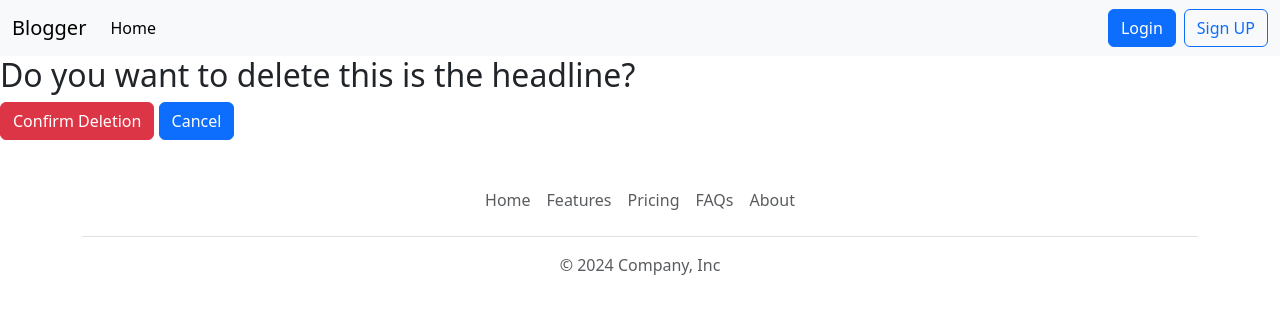
After one commit to tmalik258/Python-Programming-B6, a Django app: page /delete/1/ in a window 1280 px wide. The commit adds this page. Shown: the top 314 px of the page. Run offline with Django 5.2, Linux system fonts and the light colour scheme; data comes from the database, SQL or seed files in the repository; both versions use the stored data as it was after the commit.

Commit message:
registration, updateview, deleteview

```diff
--- a/Django/blog_project/accounts/urls.py
+++ b/Django/blog_project/accounts/urls.py
@@ -1,5 +1,8 @@
 from django.urls import path, include
+
+from . import views
 
 urlpatterns = [
     path('', include('django.contrib.auth.urls')),
+    path('signup/', views.signUpView, name='sign-up'),
 ]
--- a/Django/blog_project/blog/forms.py
+++ b/Django/blog_project/blog/forms.py
@@ -2,7 +2,7 @@ from django import forms
 
 from .models import Post
 
-class CreatePostForm(forms.ModelForm):
+class PostForm(forms.ModelForm):
     class Meta:
         model = Post
         # fields = ('__all__',)
--- /dev/null
+++ b/Django/blog_project/blog/templates/blog/_footer.html
@@ -0,0 +1,22 @@
+<div class="container">
+  <footer class="py-3 my-4">
+    <ul class="nav justify-content-center border-bottom pb-3 mb-3">
+      <li class="nav-item">
+        <a href="#" class="nav-link px-2 text-body-secondary">Home</a>
+      </li>
+      <li class="nav-item">
+        <a href="#" class="nav-link px-2 text-body-secondary">Features</a>
+      </li>
+      <li class="nav-item">
+        <a href="#" class="nav-link px-2 text-body-secondary">Pricing</a>
+      </li>
+      <li class="nav-item">
+        <a href="#" class="nav-link px-2 text-body-secondary">FAQs</a>
+      </li>
+      <li class="nav-item">
+        <a href="#" class="nav-link px-2 text-body-secondary">About</a>
+      </li>
+    </ul>
+    <p class="text-center text-body-secondary">© 2024 Company, Inc</p>
+  </footer>
+</div>
--- /dev/null
+++ b/Django/blog_project/blog/templates/blog/_navbar.html
@@ -0,0 +1,26 @@
+<nav class="navbar navbar-expand-lg bg-body-tertiary">
+    <div class="container-fluid">
+      <a class="navbar-brand" href="#">Blogger</a>
+      <button class="navbar-toggler" type="button" data-bs-toggle="collapse" data-bs-target="#navbarSupportedContent" aria-controls="navbarSupportedContent" aria-expanded="false" aria-label="Toggle navigation">
+        <span class="navbar-toggler-icon"></span>
+      </button>
+      <div class="collapse navbar-collapse" id="navbarSupportedContent">
+        <ul class="navbar-nav me-auto mb-2 mb-lg-0">
+          <li class="nav-item">
+            <a class="nav-link active" aria-current="page" href="{% url 'index' %}">Home</a>
+          </li>
+        </ul>
+        <div class="d-flex gap-2">
+            {% if user.is_authenticated %}
+              <form action="{% url 'logout' %}" method="POST">
+                {% csrf_token %}
+                <input type="submit" class="btn btn-primary" value="Log Out">
+              </form>
+            {% else %}
+              <a class="btn btn-primary" href="{% url 'login' %}">Login</a>
+              <a class="btn btn-outline-primary" href="{% url 'sign-up' %}">Sign UP</a>
+            {% endif %}
+        </div>
+      </div>
+    </div>
+  </nav>
--- /dev/null
+++ b/Django/blog_project/blog/templates/blog/delete.html
@@ -0,0 +1,11 @@
+{% extends 'blog/layout.html' %}
+
+{% block content %}
+    <form method="post" action="">
+        {% csrf_token %}
+        <h2>Do you want to delete {{ post.title }}?</h2>
+        <input type="submit" value="Confirm Deletion" class="btn btn-danger">
+        <a href="{{ post.get_absolute_url }}" class="btn btn-primary">Cancel</a>
+    </form>
+
+{% endblock content %}
--- a/Django/blog_project/blog/templates/blog/index.html
+++ b/Django/blog_project/blog/templates/blog/index.html
@@ -5,7 +5,7 @@ Welcome to home page
 
 <ul>
     {% for post in posts %}
-        <li><a href="{{ post.get_absolute_url }}">{{ post.title }} | {{ post.author }}</a></li>
+        <li><a href="{{ post.get_absolute_url }}">{{ post.title }} | {{ post.author }}</a> | <a href="{% url 'update-post' post_id=post.id %}">Edit</a> | <a href="{% url 'delete-post' post.id %}">Delete</a></li>
     {% endfor %}
 </ul>
 {% endblock content %}
--- a/Django/blog_project/blog/templates/blog/layout.html
+++ b/Django/blog_project/blog/templates/blog/layout.html
@@ -7,71 +7,18 @@
     <title>Blog - Project</title>
 
     <!-- Custom CSS -->
-    <link rel="stylesheet" href="{% block style %}{% endblock style %}">
+    <link rel="stylesheet" href="{% static 'css/style.css' %}">
 
     <!-- Boostrap CSS -->
     <link href="https://cdn.jsdelivr.net/npm/bootstrap@5.3.3/dist/css/bootstrap.min.css" rel="stylesheet" integrity="sha384-QWTKZyjpPEjISv5WaRU9OFeRpok6YctnYmDr5pNlyT2bRjXh0JMhjY6hW+ALEwIH" crossorigin="anonymous">
 </head>
 <body>
-    <nav class="navbar navbar-expand-lg bg-body-tertiary">
-        <div class="container-fluid">
-          <a class="navbar-brand" href="#">Navbar</a>
-          <button class="navbar-toggler" type="button" data-bs-toggle="collapse" data-bs-target="#navbarSupportedContent" aria-controls="navbarSupportedContent" aria-expanded="false" aria-label="Toggle navigation">
-            <span class="navbar-toggler-icon"></span>
-          </button>
-          <div class="collapse navbar-collapse" id="navbarSupportedContent">
-            <ul class="navbar-nav me-auto mb-2 mb-lg-0">
-              <li class="nav-item">
-                <a class="nav-link active" aria-current="page" href="#">Home</a>
-              </li>
-              <li class="nav-item">
-                <a class="nav-link" href="#">Link</a>
-              </li>
-              <li class="nav-item dropdown">
-                <a class="nav-link dropdown-toggle" href="#" role="button" data-bs-toggle="dropdown" aria-expanded="false">
-                  Dropdown
-                </a>
-                <ul class="dropdown-menu">
-                  <li><a class="dropdown-item" href="#">Action</a></li>
-                  <li><a class="dropdown-item" href="#">Another action</a></li>
-                  <li><hr class="dropdown-divider"></li>
-                  <li><a class="dropdown-item" href="#">Something else here</a></li>
-                </ul>
-              </li>
-              <li class="nav-item">
-                <a class="nav-link disabled" aria-disabled="true">Disabled</a>
-              </li>
-            </ul>
-            <div class="d-flex gap-2">
-                {% if user.is_authenticated %}
-                  <form action="{% url 'logout' %}" method="POST">
-                    {% csrf_token %}
-                    <input type="submit" class="btn btn-primary" value="Log Out">
-                  </form>
-                {% else %}
-                  <a class="btn btn-primary" href="{% url 'login' %}">Login</a>
-                  <a class="btn btn-outline-primary" href="">Sign UP</a>
-                {% endif %}
-            </div>
-          </div>
-        </div>
-      </nav>
+    {% include 'blog/_navbar.html' %}
 
     {% block content %}
     {% endblock content %}
 
-    <div class="container">
-        <footer class="py-3 my-4">
-          <ul class="nav justify-content-center border-bottom pb-3 mb-3">
-            <li class="nav-item"><a href="#" class="nav-link px-2 text-body-secondary">Home</a></li>
-            <li class="nav-item"><a href="#" class="nav-link px-2 text-body-secondary">Features</a></li>
-            <li class="nav-item"><a href="#" class="nav-link px-2 text-body-secondary">Pricing</a></li>
-            <li class="nav-item"><a href="#" class="nav-link px-2 text-body-secondary">FAQs</a></li>
-            <li class="nav-item"><a href="#" class="nav-link px-2 text-body-secondary">About</a></li>
-          </ul>
-          <p class="text-center text-body-secondary">© 2024 Company, Inc</p>
-        </footer>
-      </div>
+    {% include 'blog/_footer.html' %}
 
     <!-- Custom JS -->
     <script src="{% static 'js/app.js' %}"></script>
--- a/Django/blog_project/blog/urls.py
+++ b/Django/blog_project/blog/urls.py
@@ -5,5 +5,7 @@ from . import views
 urlpatterns = [
     path('', views.homeView, name='index'),
     path('details/<int:post_id>/', views.detailView, name='details'),
-    path('create/', views.createView, name='create')
+    path('create/', views.createView, name='create'),
+    path('update/<int:post_id>/', views.updateView, name='update-post'),
+    path('delete/<int:post_id>/', views.deleteView, name='delete-post'),
 ]
--- a/Django/blog_project/blog/views.py
+++ b/Django/blog_project/blog/views.py
@@ -1,7 +1,7 @@
 from django.shortcuts import render, redirect
 
 from .models import Post
-from .forms import CreatePostForm
+from .forms import PostForm
 
 # Create your views here.
 def homeView(request):
@@ -24,7 +24,7 @@ def detailView(request, post_id):
 
 def createView(request):
     if request.method == 'POST':
-        form = CreatePostForm(request.POST)
+        form = PostForm(request.POST)
         print('method is post or form is submitted')
 
         if form.is_valid():
@@ -38,10 +38,10 @@ def createView(request):
 
     else:
         print('form is not submitted')
-        form = CreatePostForm()
+        form = PostForm()
 
         # for initial/default values
-        # form = CreatePostForm(initial={
+        # form = PostForm(initial={
         #     "title": post_obj.title,
         #     'body': post_obj.body
         # })
@@ -49,3 +49,37 @@ def createView(request):
     return render(request, 'blog/create.html', {
         "form": form
     })
+
+
+def updateView(request, post_id):
+    post = Post.objects.get(pk=post_id)
+
+    if request.method == 'POST':
+        print('form is submitted')
+        form = PostForm(request.POST, instance=post)
+        if form.is_valid():
+            form.save()
+            return redirect(post.get_absolute_url())
+    else:
+        print('form is rendered')
+        form = PostForm(instance=post)
+
+        return render(request, 'blog/create.html', {
+            "form": form
+        })
+
+def deleteView(request, post_id):
+    # error handling
+    try:
+        post = Post.objects.get(pk=post_id)
+
+    except Post.DoesNotExist:
+        return redirect('index')
+
+    if request.method == 'POST':
+        post.delete()
+        return redirect('index')
+
+    return render(request, 'blog/delete.html', {
+        "post": post
+        })
```
Also changed, not shown: Django/blog_project/accounts/templates/registration/signup.html (added, +9 -0 lines), Django/blog_project/accounts/views.py (+15 -1 lines), Django/blog_project/db.sqlite3.
